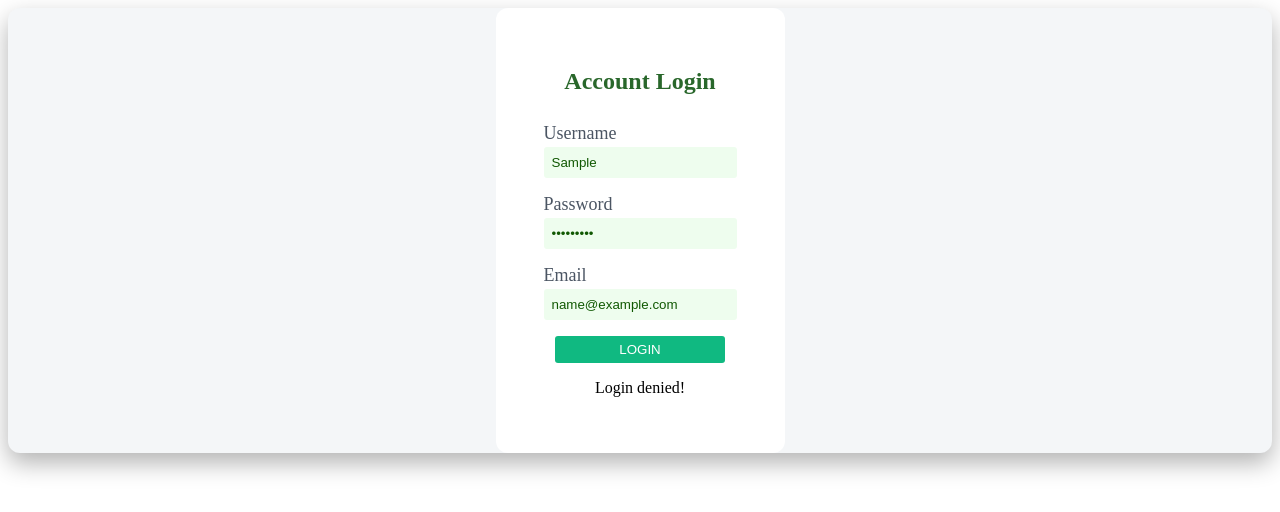
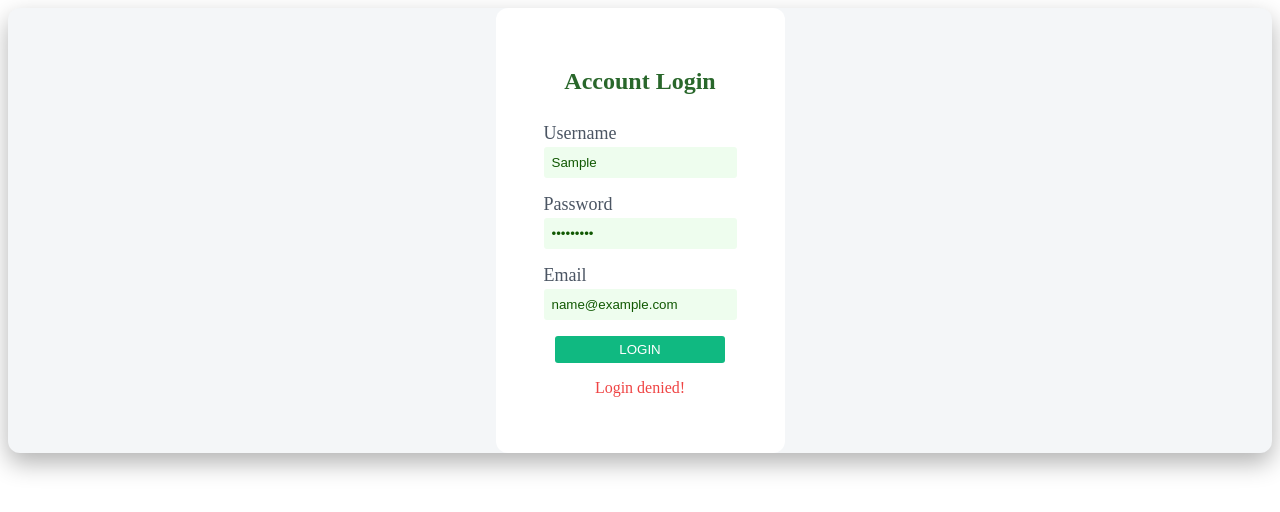
Before and after one commit to PaoPie1/Coding-Playground, a React (Vite) app in the folder first-website/: page / in a window 1280 px wide. Both pictures are taken after typing "Sample", "Sample123", "name@example.com" into the empty fields and a click on the button "LOGIN". Shown: the top 512 px of the page. Built offline with nearby package versions, Linux system fonts and the light colour scheme.

Commit message:
login message color change

```diff
--- a/first-website/src/LoginForm.css
+++ b/first-website/src/LoginForm.css
@@ -70,63 +70,10 @@
   opacity: 1;
 }
 
-/* .login-container {
-  display: flex;
-  justify-content: center;
-  align-items: center;
+.success-msg {
+  color: #10b981;
 }
 
-.login-form {
-  background: #1e3b2d;
-  padding: 40px;
-  border-radius: 12px;
-  box-shadow: 0 10px 25px rgba(0, 0, 0, 0.3);
-  width: 300px;
-  display: flex;
-  flex-direction: column;
-  gap: 20px;
+.error-msg {
+  color: #ef4444;
 }
-
-.login-form h2 {
-  margin: 0 0 10px 0;
-  text-align: center;
-  color: #92e38e;
-}
-
-.input-group {
-  display: flex;
-  flex-direction: column;
-  gap: 5px;
-}
-
-.input-group label {
-  font-size: 14px;
-  color: #96b894;
-}
-
-.login-form input {
-  padding: 10px;
-  border-radius: 6px;
-  border: 1px solid #33553a;
-  background: #132a0f;
-  color: white;
-  font-size: 16px;
-}
-
-.submit-btn {
-  border: 2px solid #33553a;
-  border-radius: 12px;
-  padding: 15px;
-  font-size: 18px;
-  color: #82b17f;
-  background-color: #132a0f;
-  cursor: pointer;
-  transition: 0.2s;
-  font-weight: bold;
-}
-
-.submit-btn:hover {
-  background: #1a3914;
-  transform: translateY(-2px);
-  color: white;
-} */
--- a/first-website/src/LoginForm.jsx
+++ b/first-website/src/LoginForm.jsx
@@ -67,7 +67,15 @@ function LoginForm() {
         <button className="submit-btn" type="submit">
           LOGIN
         </button>
-        {message && <p>{message}</p>}
+        {message && (
+          <p
+            className={
+              message === "Login successful!" ? "success-msg" : "error-msg"
+            }
+          >
+            {message}
+          </p>
+        )}
       </form>
     </div>
   );
```
